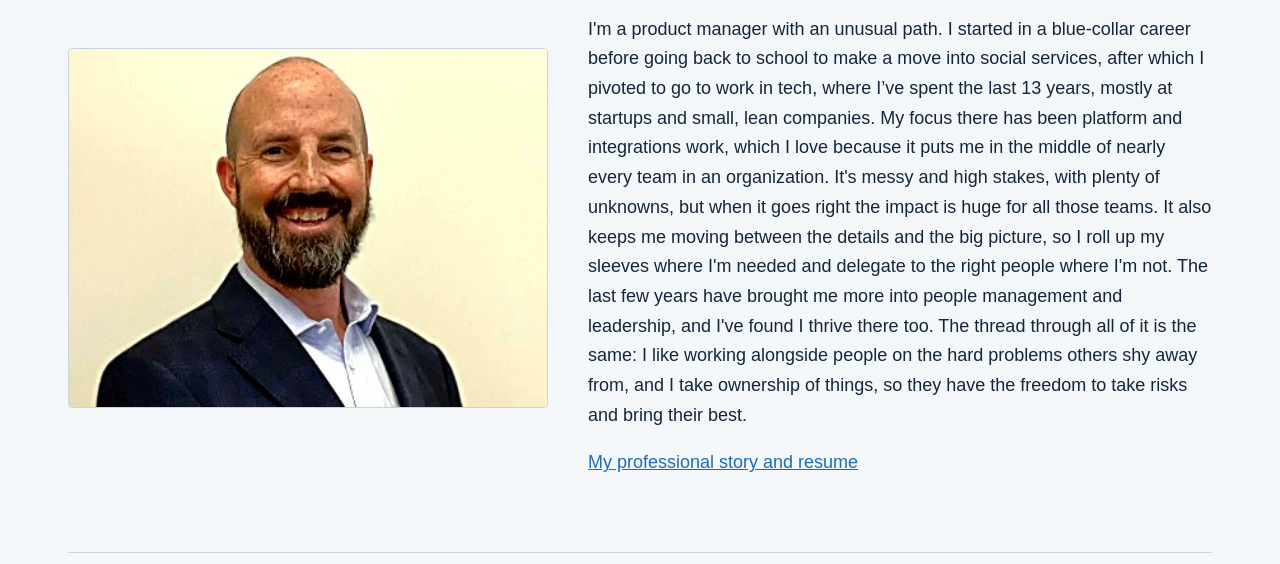
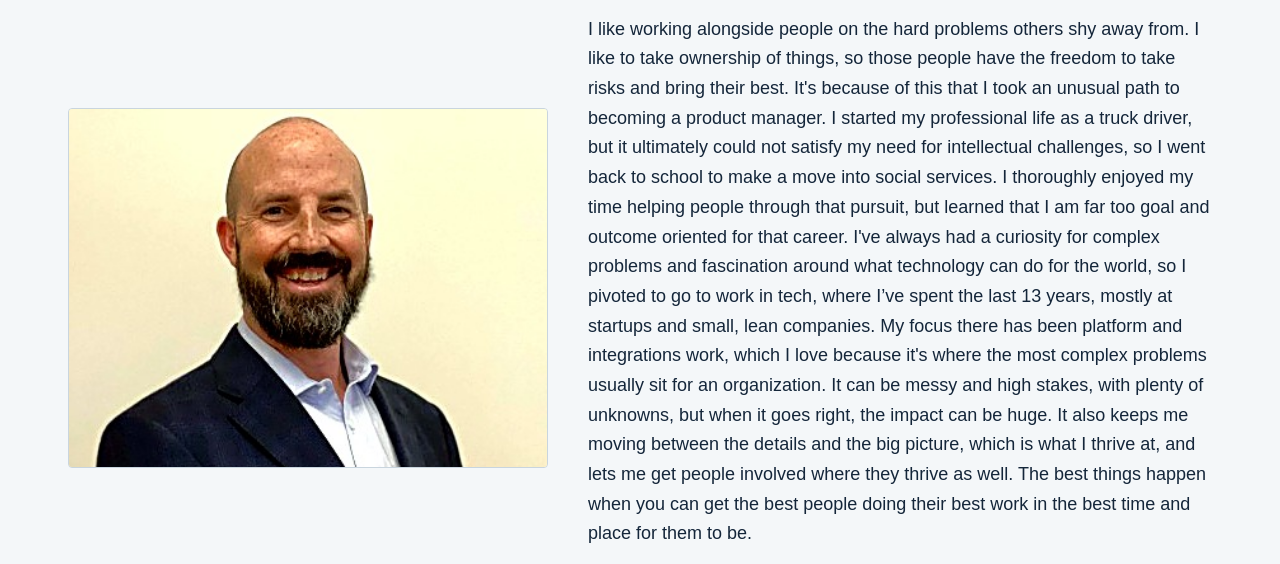
Before and after one commit to Vehementrr/colinfutrelle.com, a plain HTML site: page index.html in a window 1280 px wide. Shown: the part 218-782 px from the top of the page. Drawn offline with Linux system fonts and the light colour scheme.

Commit message:
Update professional blurb

```diff
--- a/index.html
+++ b/index.html
@@ -8,7 +8,7 @@
 <main><div class="wrap" style="padding-top:3rem">
 <section class="row"><figure><img class="crop" src="professional-headshot.jpg" alt="Colin Futrelle, smiling, wearing a navy blazer and light blue button-down shirt" style="object-position:50% 0%"></figure>
 <div><h2><a href="professional.html" style="color:inherit;text-decoration:none">Professional</a></h2>
-<p>I'm a product manager with an unusual path. I started in a blue-collar career before going back to school to make a move into social services, after which I pivoted to go to work in tech, where I’ve spent the last 13 years, mostly at startups and small, lean companies. My focus there has been platform and integrations work, which I love because it puts me in the middle of nearly every team in an organization. It's messy and high stakes, with plenty of unknowns, but when it goes right the impact is huge for all those teams. It also keeps me moving between the details and the big picture, so I roll up my sleeves where I'm needed and delegate to the right people where I'm not. The last few years have brought me more into people management and leadership, and I've found I thrive there too. The thread through all of it is the same: I like working alongside people on the hard problems others shy away from, and I take ownership of things, so they have the freedom to take risks and bring their best.</p><p><a href="professional.html">My professional story and resume</a></p></div></section>
+<p>I like working alongside people on the hard problems others shy away from. I like to take ownership of things, so those people have the freedom to take risks and bring their best. It's because of this that I took an unusual path to becoming a product manager. I started my professional life as a truck driver, but it ultimately could not satisfy my need for intellectual challenges, so I went back to school to make a move into social services. I thoroughly enjoyed my time helping people through that pursuit, but learned that I am far too goal and outcome oriented for that career. I've always had a curiosity for complex problems and fascination around what technology can do for the world, so I pivoted to go to work in tech, where I’ve spent the last 13 years, mostly at startups and small, lean companies. My focus there has been platform and integrations work, which I love because it's where the most complex problems usually sit for an organization. It can be messy and high stakes, with plenty of unknowns, but when it goes right, the impact can be huge. It also keeps me moving between the details and the big picture, which is what I thrive at, and lets me get people involved where they thrive as well. The best things happen when you can get the best people doing their best work in the best time and place for them to be.</p><p><a href="professional.html">My professional story and resume</a></p></div></section>
 
 <section class="row"><figure><img class="crop" src="climbing.jpg" alt="Colin in a helmet and sunglasses, high on a cliff with a coiled rope and a desert valley behind him"></figure>
 <div><h2><a href="outdoor-athlete.html" style="color:inherit;text-decoration:none">Outdoor Athlete</a></h2>
```
